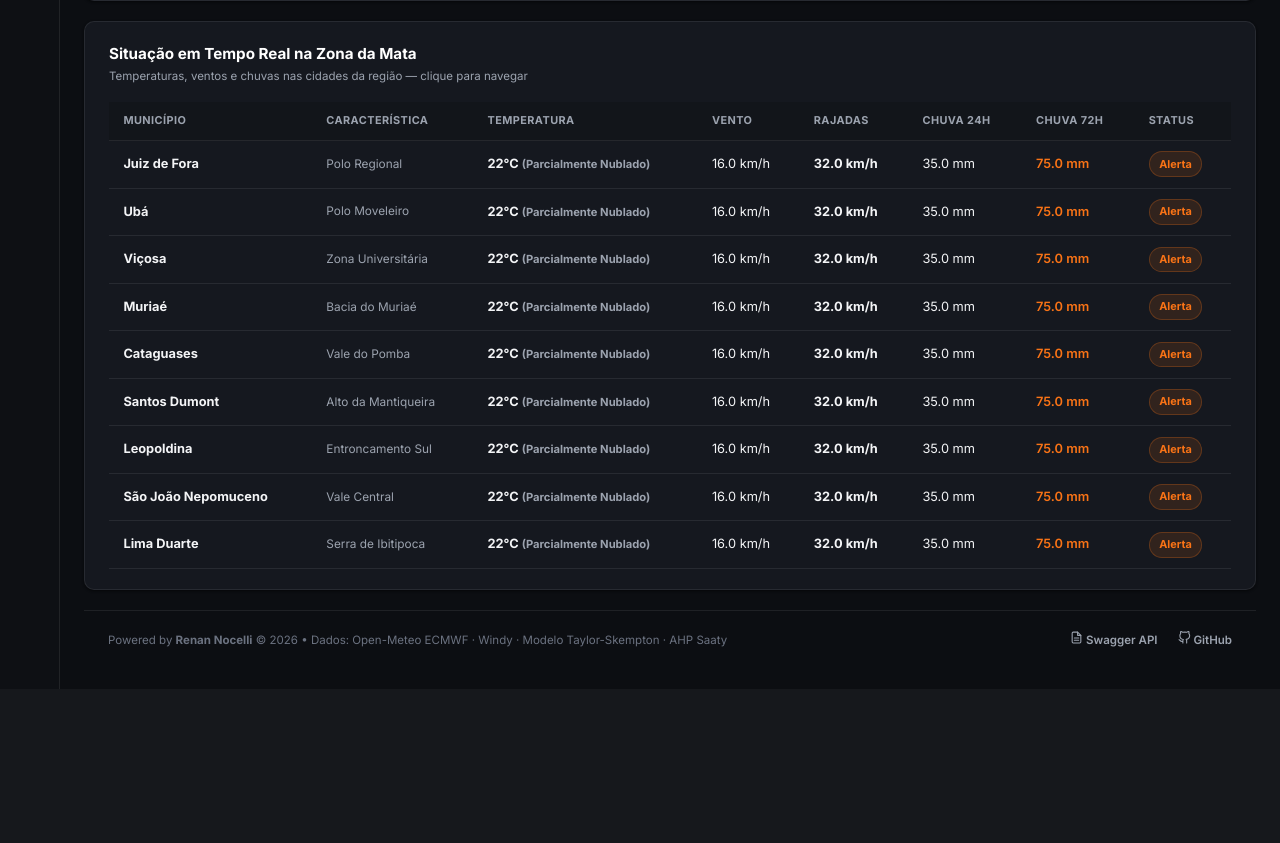
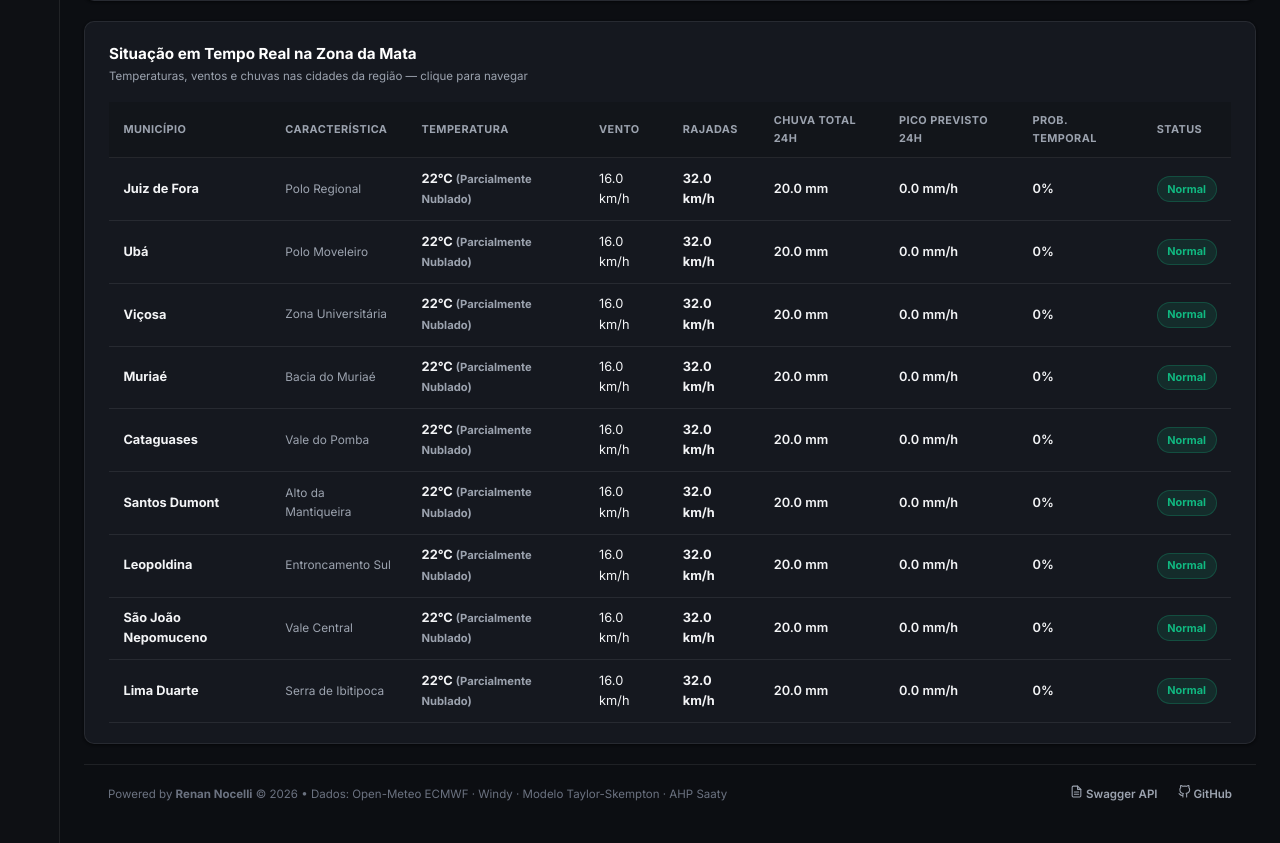
Before and after one commit to Renanbritto/geotechnical-risk-analytics, a FastAPI app: page / in a window 1280 px wide. Shown: the part 1332-2175 px from the top of the page. Before the commit the page ends 1979 px from the top, so only its background shows below. Run offline with FastAPI, Linux system fonts and the light colour scheme; data that the repository does not hold is empty.

Commit message:
feat: setup Vercel deployment, remove ML dependencies, and add predictive metrics to dashboard

```diff
--- a/requirements.txt
+++ b/requirements.txt
@@ -1,12 +1,7 @@
 fastapi>=0.110.0
 uvicorn[standard]>=0.28.0
 pydantic>=2.6.0
-numpy>=1.26.0
-scipy>=1.12.0
-pandas>=2.2.0
-scikit-learn>=1.4.0
 folium>=0.16.0
 jinja2>=3.1.3
 python-multipart>=0.0.9
-pytest>=8.0.0
 httpx>=0.27.0
--- a/src/templates/dashboard.html
+++ b/src/templates/dashboard.html
@@ -1388,6 +1388,7 @@
           <div class="tab-group">
             <button class="tab-btn active" id="tabRain" onclick="switchLayer('rain')">Radar de Chuva</button>
             <button class="tab-btn" id="tabWind" onclick="switchLayer('wind')">Vento</button>
+            <button class="tab-btn" id="tabStorm" onclick="switchLayer('storm')">Tempestades</button>
           </div>
         </div>
         <div class="map-frame">
@@ -1438,8 +1439,9 @@
                 <th>Temperatura</th>
                 <th>Vento</th>
                 <th>Rajadas</th>
-                <th>Chuva 24h</th>
-                <th>Chuva 72h</th>
+                <th>Chuva Total 24h</th>
+                <th>Pico Previsto 24h</th>
+                <th>Prob. Temporal</th>
                 <th>Status</th>
               </tr>
             </thead>
@@ -1594,6 +1596,9 @@
       } else if (currentLayer === 'wind') {
         iframe.src = `https://embed.windy.com/embed.html?type=map&location=coordinates&metricRain=mm&metricTemp=%C2%B0C&metricWind=km%2Fh&zoom=9&overlay=wind&product=ecmwf&level=surface&lat=${city.lat}&lon=${city.lon}`;
         document.getElementById('viewerTitle').textContent = 'Din\u00e2mica de Ventos em Tempo Real';
+      } else if (currentLayer === 'storm') {
+        iframe.src = `https://embed.windy.com/embed.html?type=map&location=coordinates&metricRain=mm&metricTemp=%C2%B0C&metricWind=km%2Fh&zoom=9&overlay=thunder&product=ecmwf&level=surface&lat=${city.lat}&lon=${city.lon}`;
+        document.getElementById('viewerTitle').textContent = 'Rastreamento de Tempestades e Raios';
       } else if (currentLayer === 'geo') {
         iframe.src = '/api/v1/spatial/map-html';
         document.getElementById('viewerTitle').textContent = 'Mapa Geot\u00e9cnico de Encostas e Risco';
@@ -1607,7 +1612,9 @@
     function switchLayer(layer) {
       currentLayer = layer;
       document.querySelectorAll('.tab-btn').forEach(b => b.classList.remove('active'));
-      document.getElementById(layer === 'rain' ? 'tabRain' : layer === 'wind' ? 'tabWind' : 'tabGeo').classList.add('active');
+      const activeTabId = layer === 'rain' ? 'tabRain' : layer === 'wind' ? 'tabWind' : layer === 'storm' ? 'tabStorm' : 'tabGeo';
+      const activeTab = document.getElementById(activeTabId);
+      if (activeTab) activeTab.classList.add('active');
       updateIframe();
     }
 
@@ -1978,9 +1985,9 @@
        REGIONAL TABLE
        ================================================================= */
     function getStatusFromWeather(w) {
-      if (w.accumulated_rain_72h_mm > 90) return { cls: 'critical', text: 'Cr\u00edtico' };
-      if (w.accumulated_rain_72h_mm > 70 || w.wind_gusts_10m_kmh > 50) return { cls: 'danger', text: 'Alerta' };
-      if (w.accumulated_rain_24h_mm > 30 || w.wind_gusts_10m_kmh > 40) return { cls: 'attention', text: 'Aten\u00e7\u00e3o' };
+      if (w.peak_rain_rate_24h_mmh >= 20 || w.wind_gusts_10m_kmh >= 65) return { cls: 'critical', text: 'Cr\u00edtico' };
+      if (w.peak_rain_rate_24h_mmh >= 10 || w.wind_gusts_10m_kmh >= 50 || w.max_precipitation_probability_24h_pct >= 80) return { cls: 'danger', text: 'Alerta' };
+      if (w.peak_rain_rate_24h_mmh >= 3  || w.wind_gusts_10m_kmh >= 35 || w.max_precipitation_probability_24h_pct >= 50) return { cls: 'attention', text: 'Aten\u00e7\u00e3o' };
       return { cls: 'safe', text: 'Normal' };
     }
 
@@ -2009,8 +2016,9 @@
             <td style="font-weight:700;">${temp} <span style="font-size:0.7rem;color:var(--text-secondary);">(${cond})</span></td>
             <td>${w.wind_speed_10m_kmh.toFixed(1)} km/h</td>
             <td style="color:${w.wind_gusts_10m_kmh > 40 ? 'var(--status-attention)' : 'var(--text-primary)'}; font-weight:700;">${w.wind_gusts_10m_kmh.toFixed(1)} km/h</td>
-            <td>${w.accumulated_rain_24h_mm.toFixed(1)} mm</td>
-            <td style="color:${w.accumulated_rain_72h_mm > 70 ? 'var(--status-danger)' : 'var(--text-primary)'}; font-weight:600;">${w.accumulated_rain_72h_mm.toFixed(1)} mm</td>
+            <td style="font-weight:600;">${w.forecast_rain_next_24h_mm.toFixed(1)} mm</td>
+            <td style="color:${w.peak_rain_rate_24h_mmh > 10 ? 'var(--status-attention)' : 'var(--text-primary)'}; font-weight:600;">${w.peak_rain_rate_24h_mmh.toFixed(1)} mm/h</td>
+            <td style="color:${w.max_precipitation_probability_24h_pct > 70 ? 'var(--status-danger)' : 'var(--text-primary)'}; font-weight:600;">${w.max_precipitation_probability_24h_pct}%</td>
             <td><span class="status-pill ${status.cls}">${status.text}</span></td>
           `;
           tbody.appendChild(tr);
```
Also changed, not shown: api/index.py (added, +7 -0 lines), src/services/weather_service.py (+10 -1 lines), vercel.json (added).
